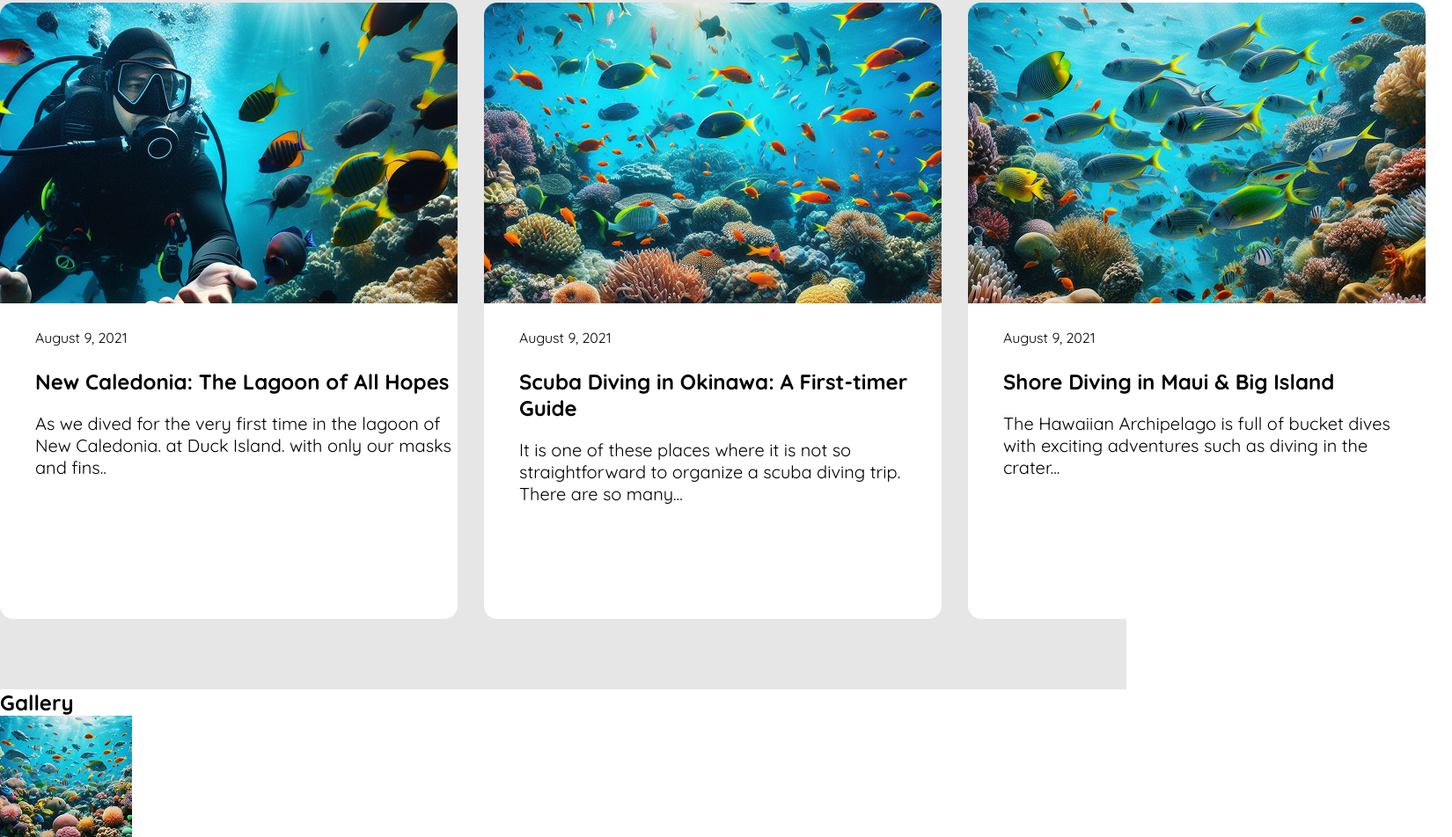
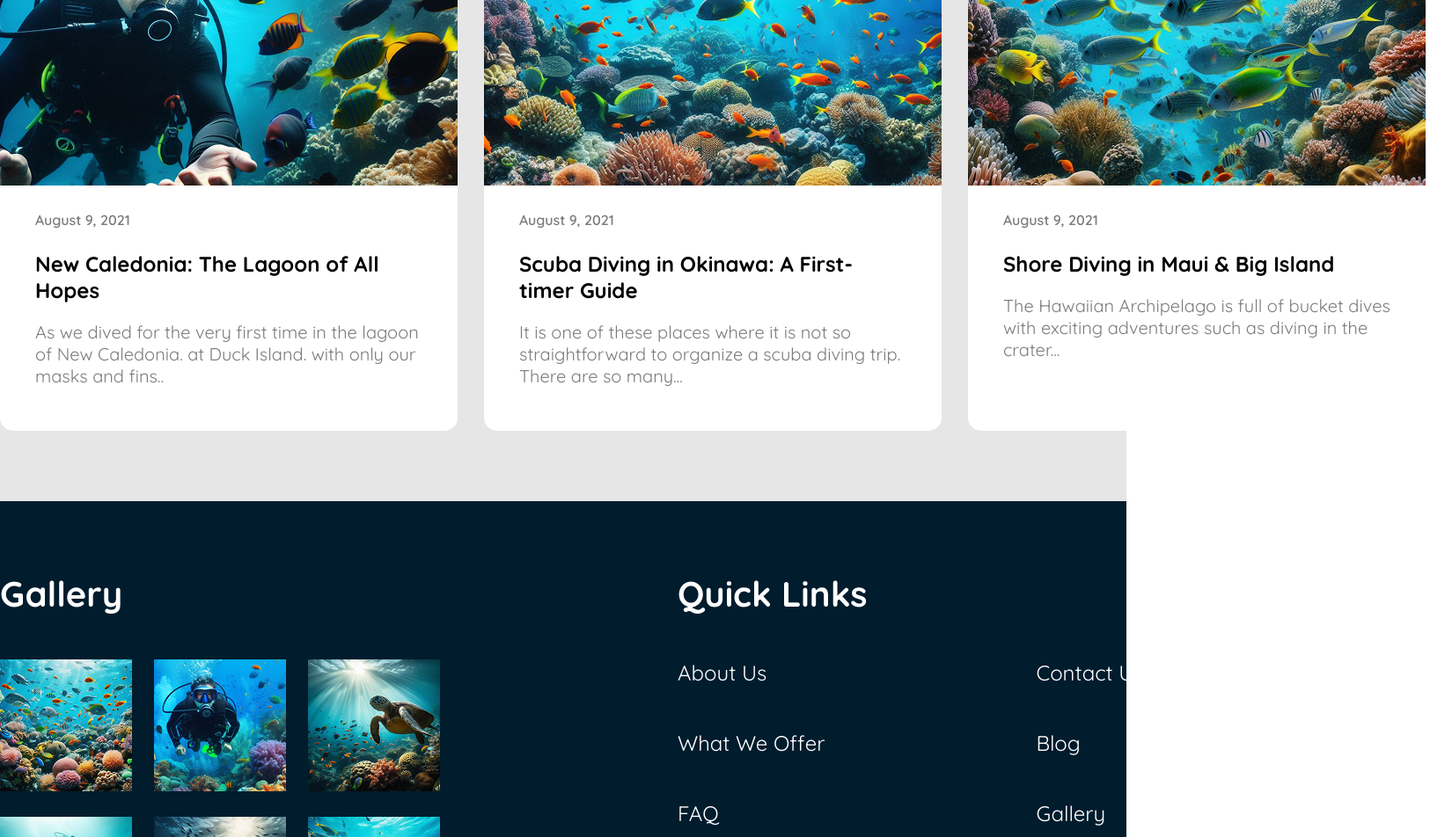
Before and after one commit to DanStelmakh/Diving, a plain HTML site: page index.html in a window 1280 px wide. Shown: the part 1848-2800 px from the top of the page at 88% size, 1650 px wide, since content can reach past the window. Drawn offline with Linux system fonts and the light colour scheme.

Commit message:
Add files via upload

```diff
--- a/index.html
+++ b/index.html
@@ -175,34 +175,34 @@
                         </li>
                     </ul>
                 </div>
-                <div class="galery-wrapper">
-                    <h2 class="galery-title-two">
+                <div class="galery-wrapper-two">
+                    <h2 class="galery-title">
                         Quick Links
                     </h2>
                     <ul class="galery-list-two">
-                        <li class="galery item-two">
+                        <li class="galery-item-two">
                             <a href="" class="galery-link">About Us</a>
                         </li>
-                        <li class="galery item-two">
+                        <li class="galery-item-two">
                             <a href="" class="galery-link"> What We Offer</a>
                         </li>
-                        <li class="galery item-two">
+                        <li class="galery-item-two">
                             <a href="" class="galery-link">FAQ</a>
                         </li>
-                        <li class="galery item-two">
+                        <li class="galery-item-two">
                             <a href="" class="galery-link">Instructors</a>
                         </li>
-                        <li class="galery item-two">
+                        <li class="galery-item-two">
                             <a href="" class="galery-link">Contact Us</a>
 
                         </li>
-                        <li class="galery item-two">
+                        <li class="galery-item-two">
                             <a href="" class="galery-link">Blog</a>
                         </li>
-                        <li class="galery item-two">
+                        <li class="galery-item-two">
                             <a href="" class="galery-link"> Gallery</a>
                         </li>
-                        <li class="galery item-two">
+                        <li class="galery-item-two">
                             <a href="" class="galery-link">Pricing</a>
                         </li>
                     </ul>
@@ -211,13 +211,12 @@
 
         </section>
 
-        <footer class="footer">
+    </main>
+            <footer class="footer">
             <div class="container">
-                <a href="" class="footer-link">© 2023 Divers. All Rights Reserved. Privacy Policy</a>
+                <p class="footer-text">© 2023 Divers. All Rights Reserved. Privacy Policy</p>
             </div>
         </footer>
-
-    </main>
 </body>
 
 </html>
--- a/style.css
+++ b/style.css
@@ -67,18 +67,17 @@ a {
 .hero-container {
     display: flex;
     justify-content: space-between;
-
+    align-items: center;
 }
 
 .hero-wrapper {
-    padding-right: 447px;
+    width: 663px;
 }
 
 .hero-title {
     font-size: 64px;
     font-weight: 700;
     color: #FFFFFF;
-    padding-top: 170px;
     padding-bottom: 20px;
 }
 
@@ -86,17 +85,14 @@ a {
     color: #FFFFFF;
     font-size: 32px;
     font-weight: 700;
-
-    text-shadow: 0px 4px 4px #00000040;
-
-    line-height: 1.4;
-    letter-spacing: -0.2px;
-
+    text-shadow: 0px 4px 4px 0px #00000040;
 
 }
 
 .destinations {
     background-color: #FFFFFF;
+    padding-top: 80px;
+    padding-bottom: 80px;
 }
 
 .destinations-title {
@@ -104,25 +100,24 @@ a {
     font-size: 40px;
     color: #000000;
     text-align: center;
-    padding-top: 80px;
+    padding-bottom: 50px;
+
 }
 
 .destinations-list {
     display: flex;
     flex-direction: row;
+    gap: 30px;
 }
 
-.destinations-item {
-    padding-right: 30px;
-    padding-top: 50px;
-    padding-bottom: 80px;
-}
+.destinations-item {}
 
 .destinations-subtitle {
     text-align: center;
     padding-bottom: 15px;
     font-size: 36px;
     padding-top: 30px;
+    font-weight: 500;
 }
 
 .destinations-description {
@@ -139,19 +134,20 @@ a {
 
 }
 
-.destinations-link:hover{
-  text-decoration: underline;
+.destinations-link:hover {
+    text-decoration: underline;
 }
 
 
 
 .blog {
     background-color: #E6E6E6;
+    padding-top: 80px;
+    padding-bottom: 80px;
 }
 
 .blog-title {
     text-align: center;
-    padding-top: 80px;
     padding-bottom: 50px;
     font-size: 40px;
 }
@@ -170,57 +166,96 @@ a {
     padding-bottom: 25px;
     padding-top: 25px;
     padding-left: 40px;
+    color: #7C7C7C;
+    font-weight: 600;
 }
 
 
 .blog-subtitle {
     font-size: 24px;
-    padding-left:40px;
+    padding-left: 40px;
+    padding-right: 40px;
 }
 
 .blog-description {
-    padding-bottom: 130px;
+    padding-bottom: 50px;
     padding-top: 20px;
     font-size: 20px;
     padding-left: 40px;
+    color: #7C7C7C;
+    padding-right: 40px;
 }
 
 .blog-item {
     background-color: #FFFFFF;
     border-radius: 15px;
-    margin-bottom: 80px;
+
 }
 
-/* .galery{
+.galery {
     background-color: #001C2D;
-    display: flex;
-    justify-content: space-around;
+    padding-top: 80px;
+    padding-bottom: 80px;
 }
 
-.galery-title{
+.galery-title {
     font-size: 40px;
     color: #FFFFFF;
-    padding-top: 80px;
+
     padding-bottom: 50px;
-    padding-left: 150px;
+
 }
 
-.galery-list{
+.galery-list {
     display: flex;
-    flex-wrap:wrap;
-    padding-left: 150px;
-} */
-
-.footer{
-    background-color: #001C2D;
+    flex-wrap: wrap;
+    gap: 25px;
 }
 
-.footer-link{
-    font-size: 20px;
-    color:#FFFFFF;
+.galery-container {
+    display: flex;
+    gap: 270px;
+}
+
+.galery-wrapper {
+    width: 500px;
+}
+
+.galery-list-two {
+    display: flex;
+    flex-wrap: wrap;
+    gap: 50px;
+    width: 500px;
+    justify-content: space-between;
+    flex-direction: column;
+    height: 270px;
+    column-gap: 240px;
+    row-gap: 50px;
+}
+
+
+.galery-link {
+    color: #FFFFFF;
+    font-size: 24px;
+}
+
+.galery-link:hover{
+    text-decoration: underline;
+}
+
+.footer {
+    background-color: #001C2D;
     padding-bottom: 63px;
     padding-top: 63px;
+    border-top: 1px solid #FFFFFF;
+
+}
+
+.footer-text {
+    font-size: 20px;
+    color: #FFFFFF;
+
     display: flex;
-    align-items: center;
-    padding-left: 723px;
+    justify-content: center;
+
 }
```
